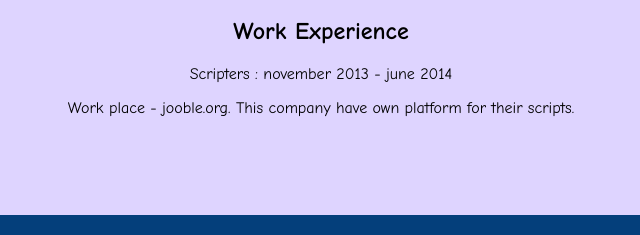
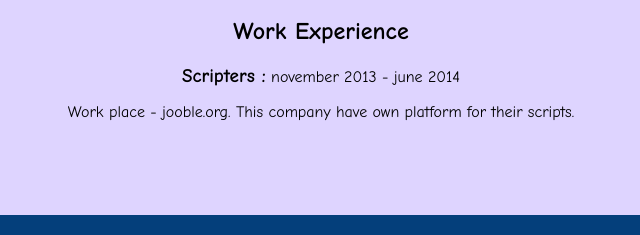
Before and after one commit to YaroslavPerepelychnyi/My-first-project, a plain HTML site: page main.html in a window 1280 px wide. Shown: the part 435-670 px from the top of the page, 319-959 px from the left. Drawn offline with nearby package versions, Linux system fonts and the light colour scheme; a script that the page names is missing.

Commit message:
add in style.css for #Work_Experience span

```diff
--- a/style.css
+++ b/style.css
@@ -81,7 +81,10 @@ header{
 	width:150px;
 }
 
-
+#Work_Experience span {
+	font-weight:bold;
+	font-size:120%
+}
 
 a {
 	text-decoration: none;
```
